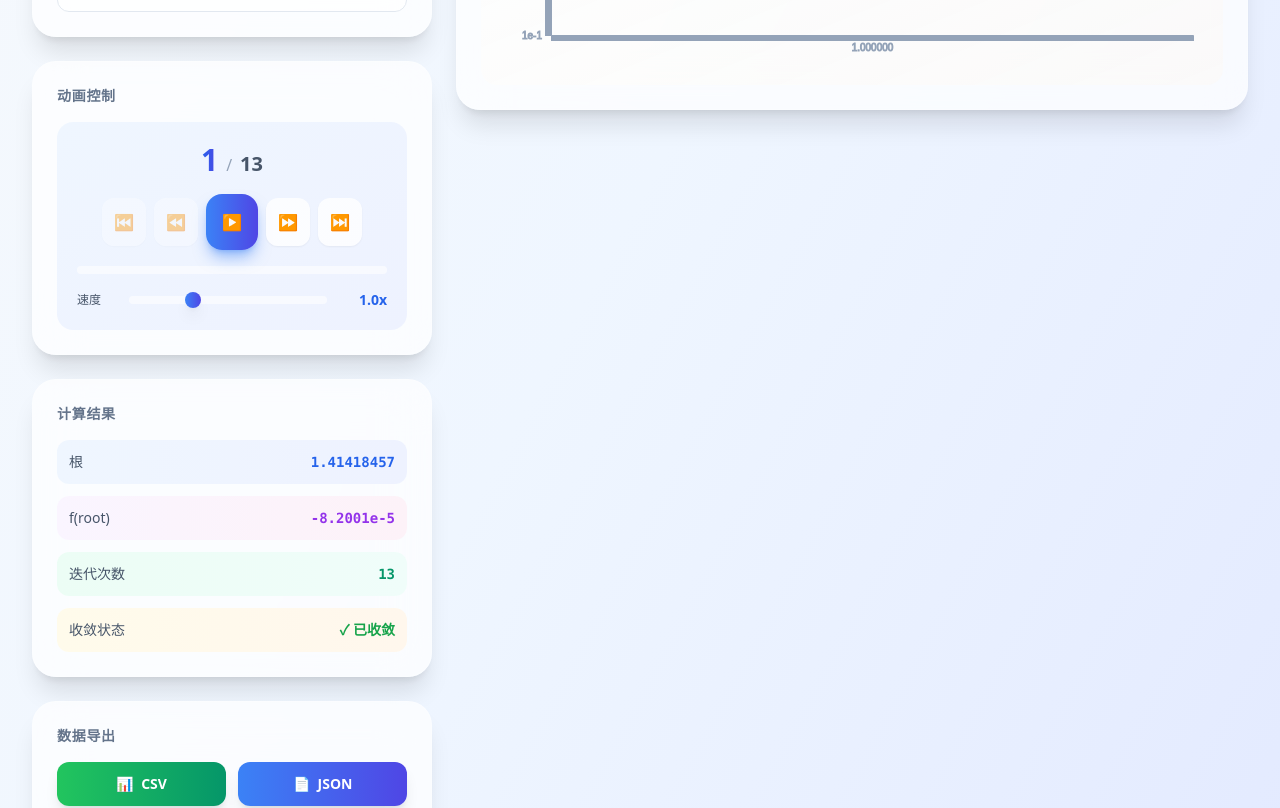
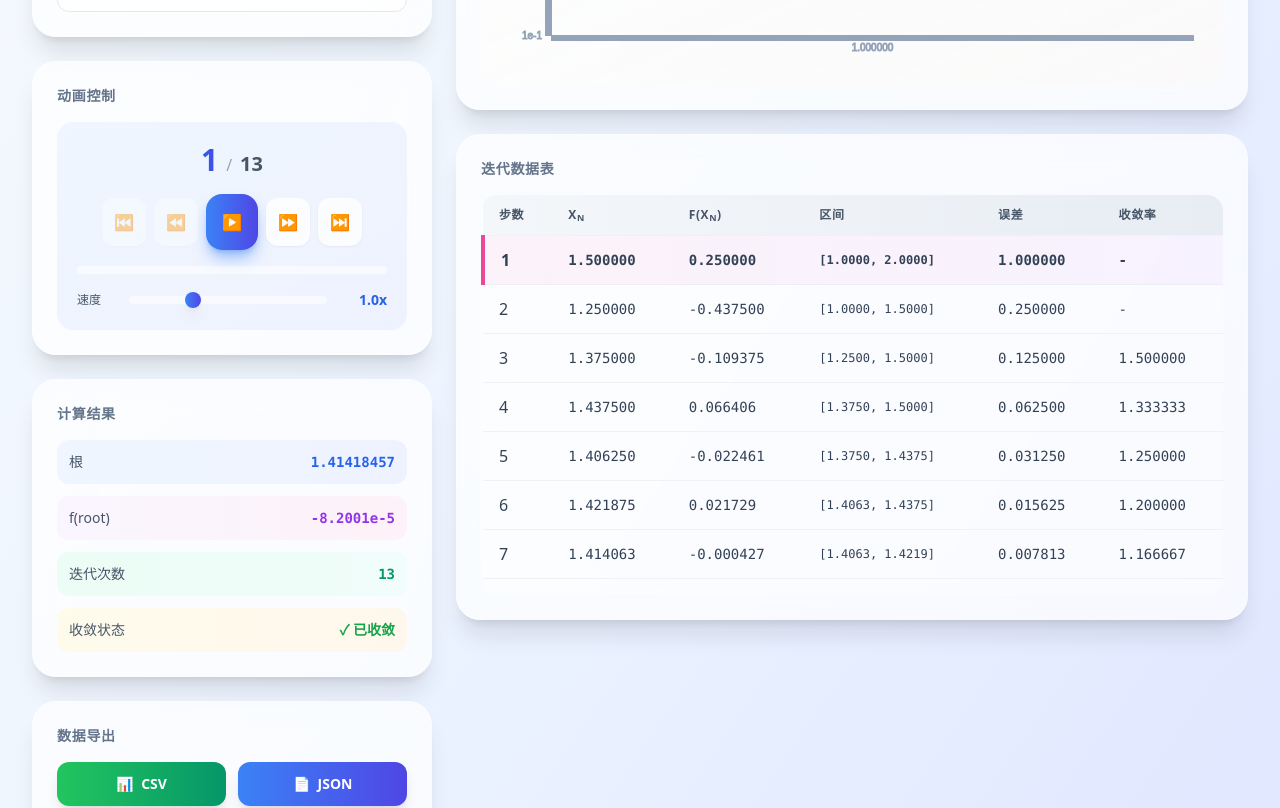
Before and after one commit to Sophie618/numerical-analysis-platform, a React (Vite) app in the folder numerical-visualizer/: page / in a window 1280 px wide. Shown: the part 980-1788 px from the top of the page. Built offline with nearby package versions, Linux system fonts and the light colour scheme.

Commit message:
refactor: move DataTable to right panel under visualizations

```diff
--- a/numerical-visualizer/src/App.jsx
+++ b/numerical-visualizer/src/App.jsx
@@ -188,15 +188,13 @@ function App() {
             xRange={[parameters.x0 - 2, parameters.x1 + 2]}
           />
           <ConvergenceChart history={history} currentStep={currentStep} />
+          <DataTable
+            history={history}
+            currentStep={currentStep}
+            method={ALGORITHMS[selectedAlgorithm].name}
+          />
         </main>
       </div>
-
-      {/* Data Table */}
-      <DataTable
-        history={history}
-        currentStep={currentStep}
-        method={ALGORITHMS[selectedAlgorithm].name}
-      />
     </div>
   );
 }
```
